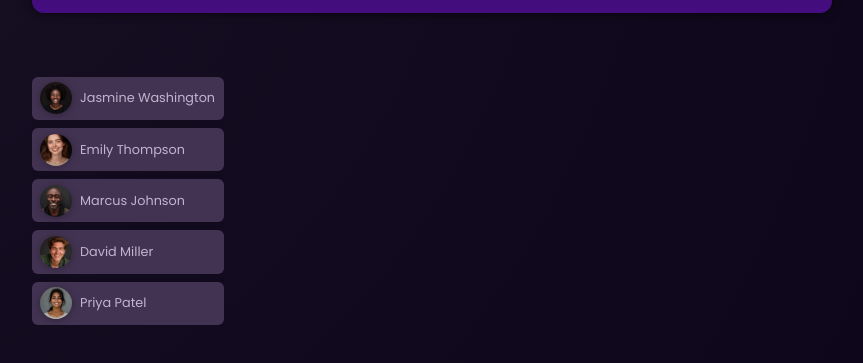
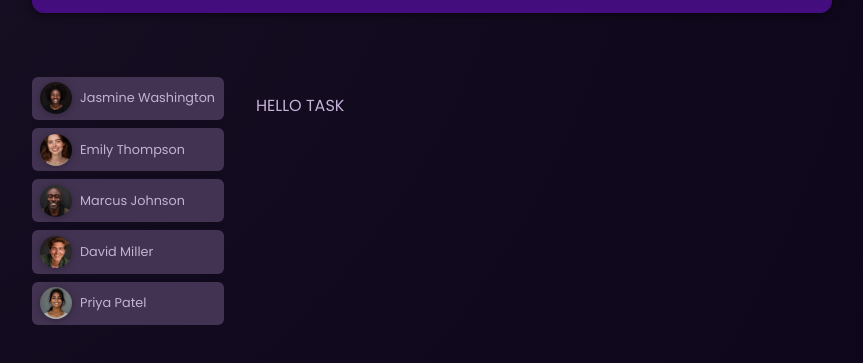
Before and after one commit to RajaMahin/Easy-Tasks-Angular, an Angular app: page / in a window 1280 px wide. Shown: the part 211-574 px from the top of the page, without its empty margins (208-1071 px from the left). Built offline with nearby package versions, Linux system fonts and the light colour scheme.

Commit message:
Implementing Tasks-Component-Self

```diff
--- /dev/null
+++ b/src/app/app-tasks/app-tasks.component.html
@@ -0,0 +1 @@
+<p> {{taskName}}</p>
--- a/src/app/app.component.html
+++ b/src/app/app.component.html
@@ -1,7 +1,6 @@
 <app-header />
 <main>
   <ul id="users">
-
     <li>
       <app-user
         [id]="users[0].id"
@@ -46,6 +45,8 @@
         (select)="onSelectUser($event)"
       />
     </li>
+  </ul>
 
-  </ul>
+  <app-tasks taskName="HELLO TASK" />
+
 </main>
--- a/src/app/app.component.ts
+++ b/src/app/app.component.ts
@@ -2,12 +2,13 @@ import { Component } from '@angular/core';
 import { DUMMY_USERS } from './dummy-users';
 import { HeaderComponent } from './header/header.component';
 import { UserComponent } from './user/user.component';
+import { AppTasksComponent } from "./app-tasks/app-tasks.component";
 
 
 @Component({
   selector: 'app-root',
   standalone: true,
-  imports: [HeaderComponent, UserComponent],
+  imports: [HeaderComponent, UserComponent, AppTasksComponent],
   templateUrl: './app.component.html',
   styleUrl: './app.component.css',
 })
@@ -16,6 +17,7 @@ export class AppComponent {
 
   users = DUMMY_USERS;
 
+  taskName = "MY TASK"
 
   onSelectUser(id: string) {
     console.log("USER ID -> " + " " + id);
--- a/src/app/user/user.component.ts
+++ b/src/app/user/user.component.ts
@@ -27,8 +27,8 @@ export class UserComponent {
   @Input({ required: true }) id!: string;
   @Input({ required: true }) avatar!: string;
   @Input({ required: true }) name!: string;
-  @Output() select = new EventEmitter();
 
+  @Output() select = new EventEmitter<string>();
   // id = input.required<string>();
   // avatar = input.required<string>();
   // name = input.required<string>();
```
Also changed, not shown: src/app/app-tasks/app-tasks.component.ts (added, +15 -0 lines), src/app/app-tasks/app-tasks.component.css (added), 1 other file (tests, documents, lock files or other folders).
